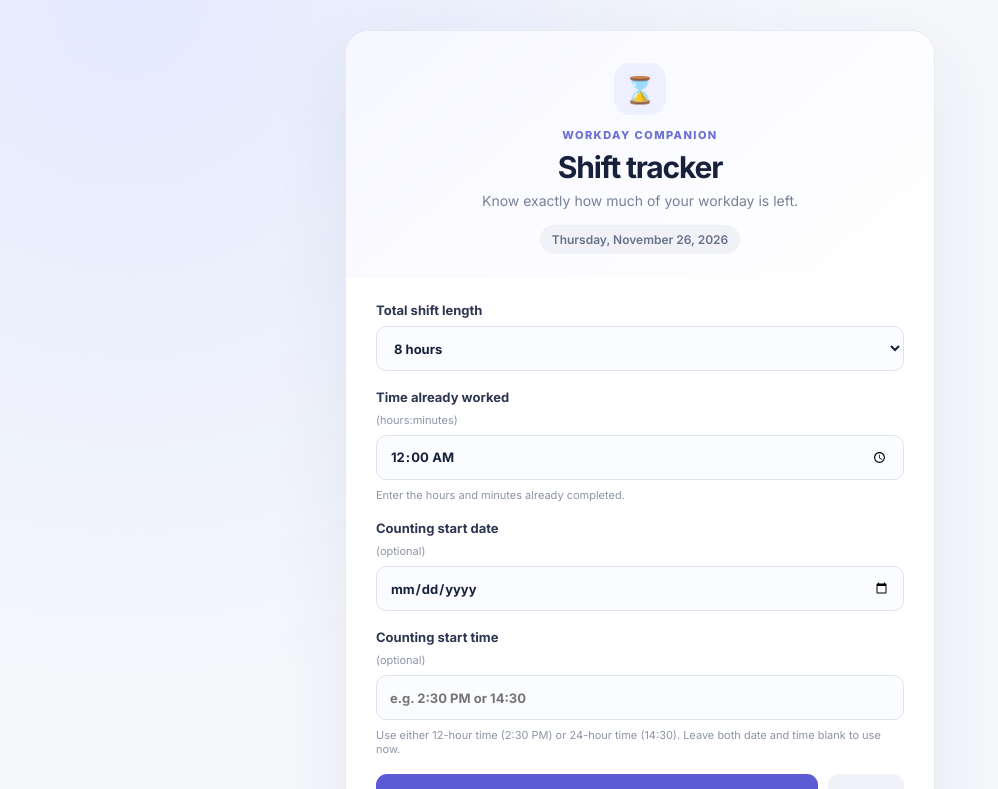
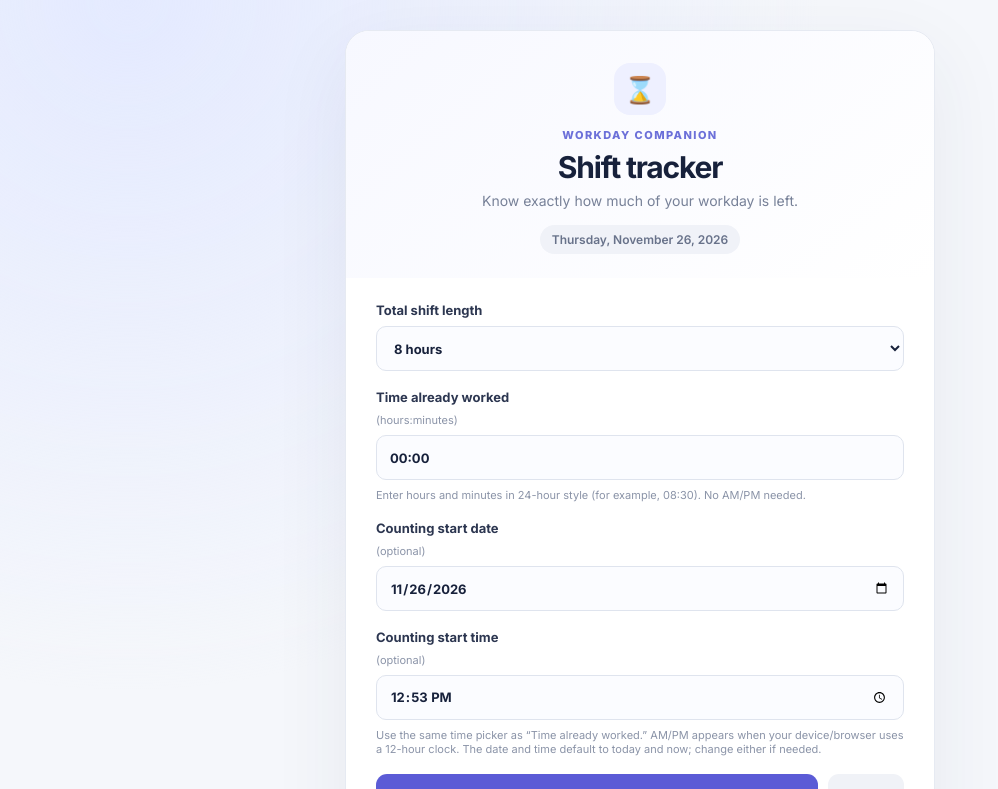
Before and after one commit to harryklinten5-tech/Remaining-Time-, a React (Vite) app: page / in a window 1280 px wide. Shown: the top 789 px of the page, without its empty margins (0-998 px from the left). Built offline with nearby package versions, Linux system fonts and the light colour scheme.

Commit message:
Default counting start to now and add flexible time input (#3)
* Default counting start to today and current time

* Use native time input for start time

* Match start time picker to completed time input

* Use 24-hour text entry for completed time

```diff
--- a/src/App.jsx
+++ b/src/App.jsx
@@ -1,8 +1,12 @@
 import { useEffect, useMemo, useState } from 'react';
 
 const KEY = 'shift-tracker-v1';
-const DEFAULTS = { shiftHours: '8', completed: '00:00', startDate: '', startTime: '' };
 const dateKey = (date = new Date()) => [date.getFullYear(), String(date.getMonth() + 1).padStart(2, '0'), String(date.getDate()).padStart(2, '0')].join('-');
+const currentDefaults = () => {
+  const now = new Date();
+  return { shiftHours: '8', completed: '00:00', startDate: dateKey(now), startTime: String(now.getHours()).padStart(2, '0') + ':' + String(now.getMinutes()).padStart(2, '0') };
+};
+const DEFAULTS = currentDefaults();
 
 function loadToday() {
   try {
@@ -11,6 +15,10 @@ function loadToday() {
     localStorage.removeItem(KEY);
   } catch { localStorage.removeItem(KEY); }
   return DEFAULTS;
+}
+
+function TimeEntry({ value, onChange }) {
+  return <input type="time" step="60" value={value} onChange={event => onChange(event.target.value)} />;
 }
 
 function durationMinutes(value) {
@@ -129,15 +137,15 @@ export default function App() {
           </select>
         </label>
         <label>Time already worked <small>(hours:minutes)</small>
-          <input type="time" step="60" value={form.completed} onChange={e => update('completed', e.target.value)} />
-          <small>Enter the hours and minutes already completed.</small>
+          <input type="text" inputMode="numeric" placeholder="HH:MM" value={form.completed} onChange={e => update('completed', e.target.value)} />
+          <small>Enter hours and minutes in 24-hour style (for example, 08:30). No AM/PM needed.</small>
         </label>
         <label>Counting start date <small>(optional)</small>
           <input type="date" value={form.startDate} onChange={e => update('startDate', e.target.value)} />
         </label>
         <label>Counting start time <small>(optional)</small>
-          <input type="text" inputMode="text" autoComplete="off" placeholder="e.g. 2:30 PM or 14:30" value={form.startTime} onChange={e => update('startTime', e.target.value)} />
-          <small>Use either 12-hour time (2:30 PM) or 24-hour time (14:30). Leave both date and time blank to use now.</small>
+          <TimeEntry value={form.startTime} onChange={value => update('startTime', value)} />
+          <small>Use the same time picker as “Time already worked.” AM/PM appears when your device/browser uses a 12-hour clock. The date and time default to today and now; change either if needed.</small>
         </label>
         {message && <p className="error" role="alert">{message}</p>}
         {result.error && !message && <p className="hint">{result.error}</p>}
```
